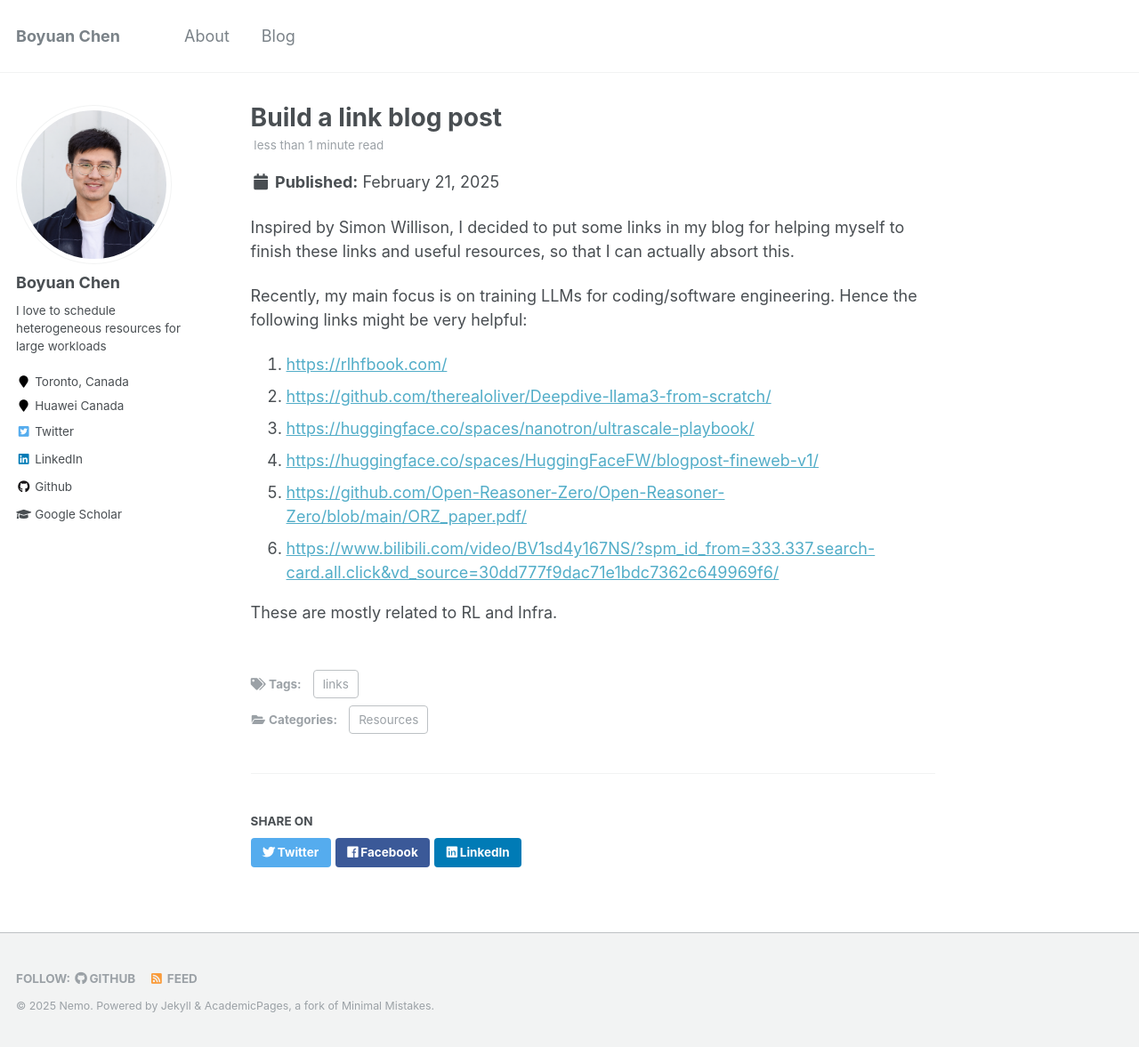
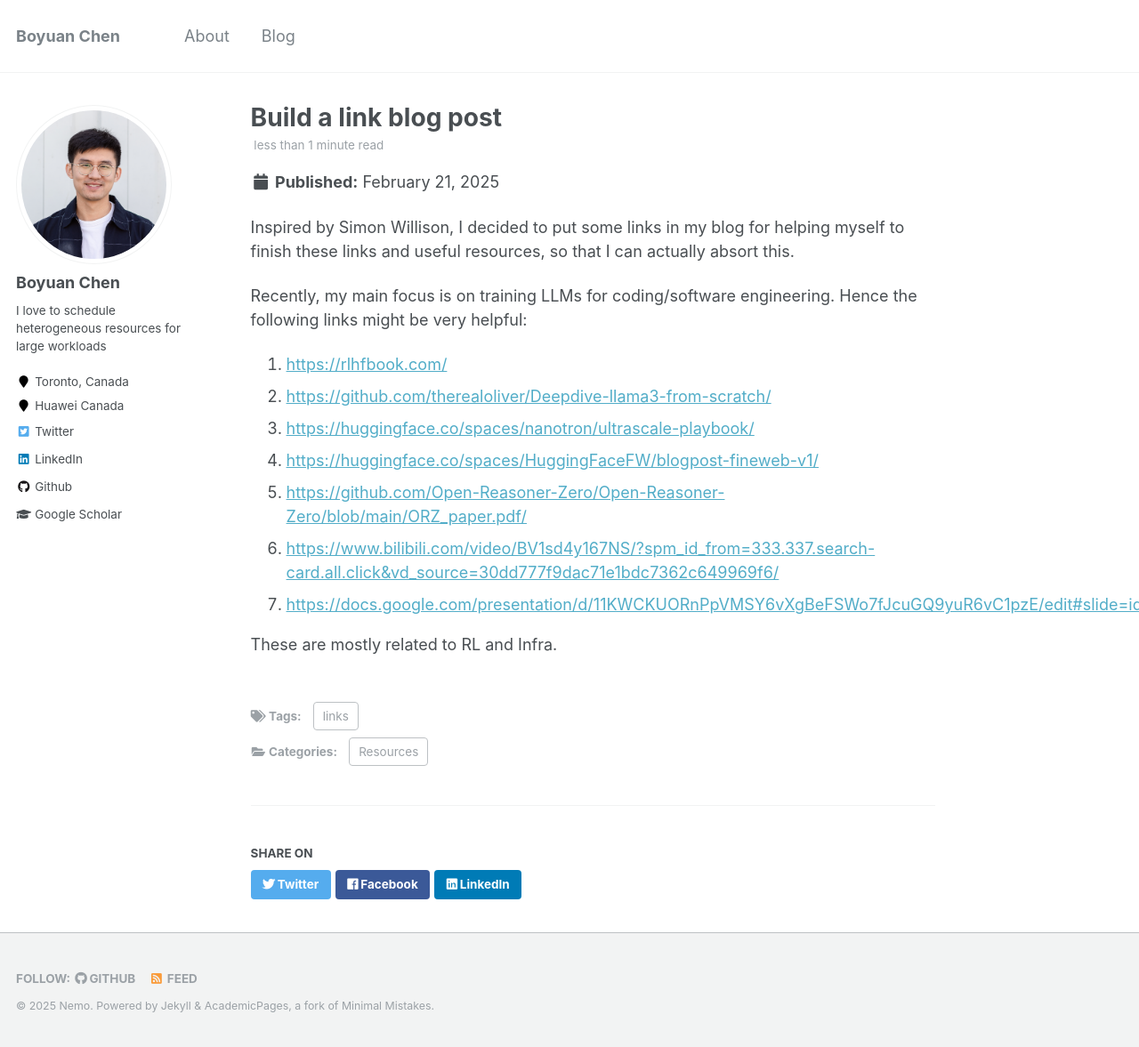
Before and after one commit to nemo9cby/nemo9cby.github.io, a Jekyll site: the page built from _posts/2025-02-21-build-a-link-blog.md, in a window 1280 px wide and 1177 px high. Shown: the whole window at 89% size. Built offline with Jekyll 4.4.1, drawn with Linux system fonts in a browser that asks for light colours; some of the changed lines change nothing that is shown.

Commit message:
add John Schulman's talk slides

```diff
--- a/_posts/2025-02-21-build-a-link-blog.md
+++ b/_posts/2025-02-21-build-a-link-blog.md
@@ -17,5 +17,6 @@ Recently, my main focus is on training LLMs for coding/software engineering. Hen
 4. <https://huggingface.co/spaces/HuggingFaceFW/blogpost-fineweb-v1/>
 5. <https://github.com/Open-Reasoner-Zero/Open-Reasoner-Zero/blob/main/ORZ_paper.pdf/>
 6. <https://www.bilibili.com/video/BV1sd4y167NS/?spm_id_from=333.337.search-card.all.click&vd_source=30dd777f9dac71e1bdc7362c649969f6/>
+7. <https://docs.google.com/presentation/d/11KWCKUORnPpVMSY6vXgBeFSWo7fJcuGQ9yuR6vC1pzE/edit#slide=id.p/>
 
 These are mostly related to RL and Infra.
```
